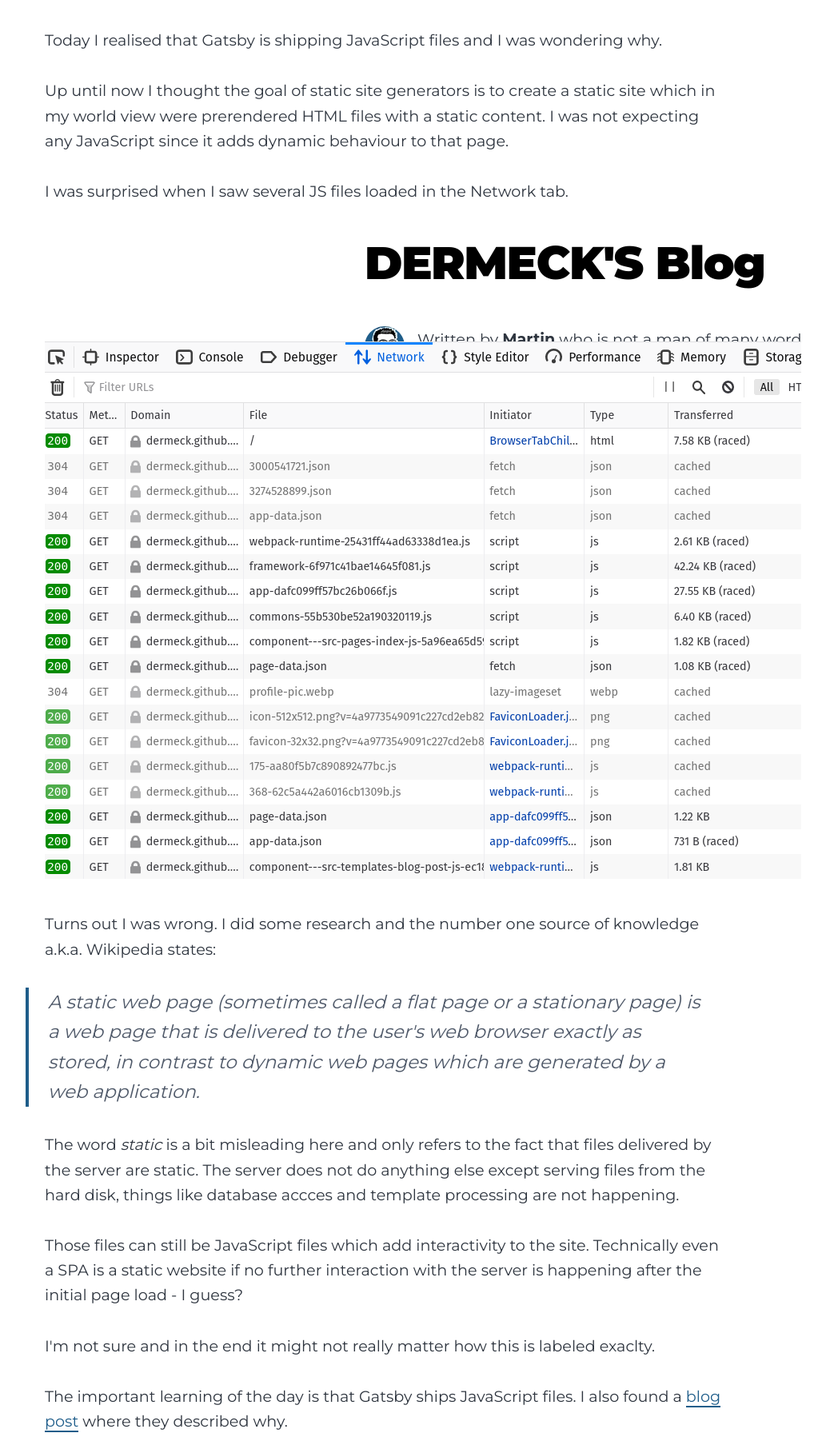
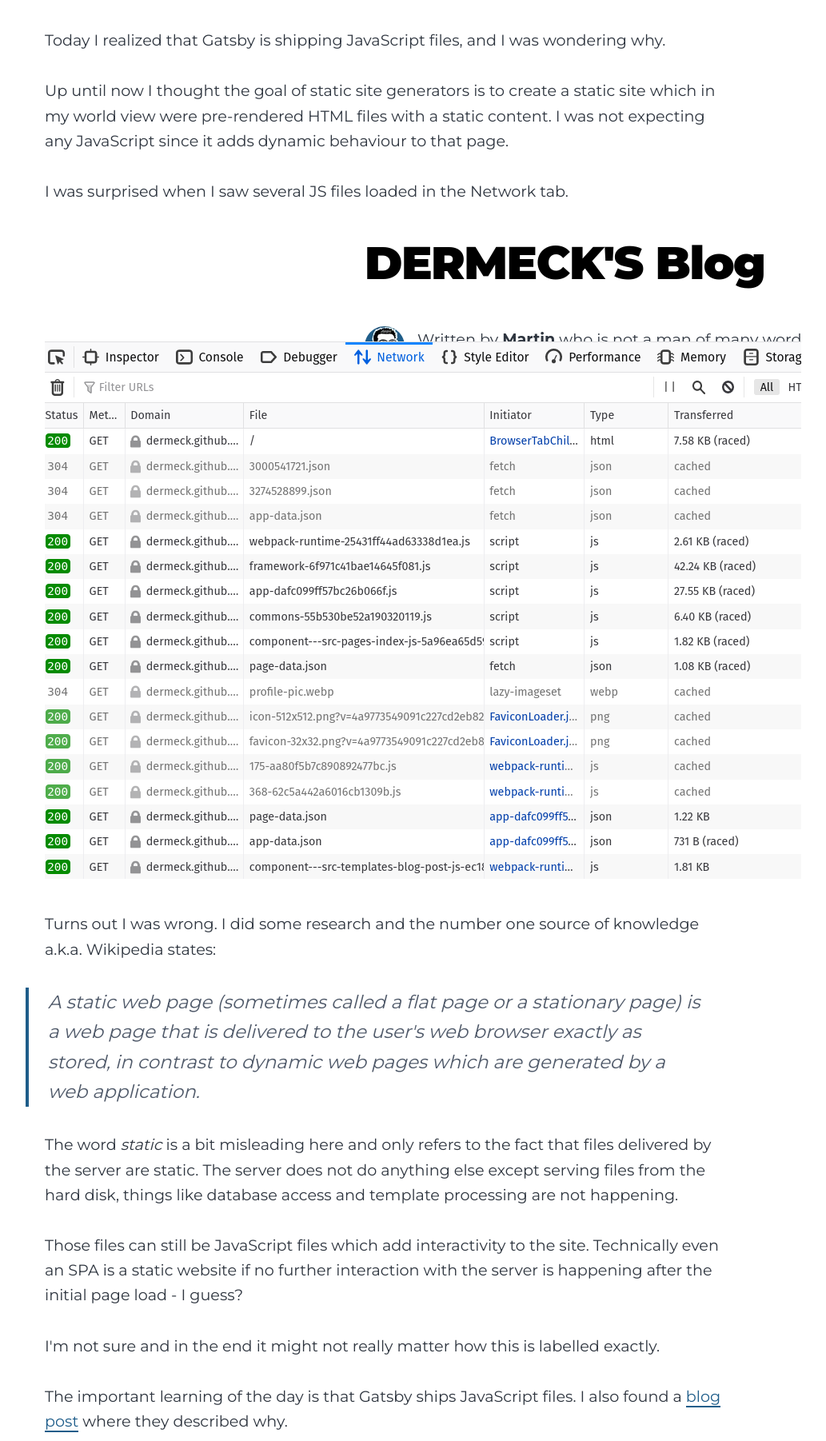
Before and after one commit to dermeck/dermeck.github.io, a Gatsby site: page /gatsby-js/ in a window 1280 px wide. Shown: the part 278-2080 px from the top of the page at 80% size, without its empty margins (156-1189 px from the left). Built offline with nearby package versions, Linux system fonts and the light colour scheme; Gatsby itself is replaced by a stand-in of ours.

Commit message:
fix spelling

```diff
--- a/content/blog/gatsby-js/index.md
+++ b/content/blog/gatsby-js/index.md
@@ -1,12 +1,12 @@
 ---
 title: Why is there JavaScript in my static side?
 date: "2021-05-18"
-description: "Today I realised that Gatsby is shipping JavaScript files and I was wondering why."
+description: "Today I realized that Gatsby is shipping JavaScript files, and I was wondering why."
 ---
 
-Today I realised that Gatsby is shipping JavaScript files and I was wondering why.
+Today I realized that Gatsby is shipping JavaScript files, and I was wondering why.
 
-Up until now I thought the goal of static site generators is to create a static site which in my world view were prerendered HTML files with a static content. I was not expecting any JavaScript since it adds dynamic behaviour to that page.
+Up until now I thought the goal of static site generators is to create a static site which in my world view were pre-rendered HTML files with a static content. I was not expecting any JavaScript since it adds dynamic behaviour to that page.
 
 I was surprised when I saw several JS files loaded in the Network tab.
 
@@ -16,10 +16,10 @@
 
 > A static web page (sometimes called a flat page or a stationary page) is a web page that is delivered to the user's web browser exactly as stored, in contrast to dynamic web pages which are generated by a web application.
 
- The word *static* is a bit misleading here and only refers to the fact that files delivered by the server are static. The server does not do anything else except serving files from the hard disk, things like database accces and template processing are not happening.
+ The word *static* is a bit misleading here and only refers to the fact that files delivered by the server are static. The server does not do anything else except serving files from the hard disk, things like database access and template processing are not happening.
 
- Those files can still be JavaScript files which add interactivity to the site. Technically even a SPA is a static website if no further interaction with the server is happening after the initial page load - I guess?
+ Those files can still be JavaScript files which add interactivity to the site. Technically even an SPA is a static website if no further interaction with the server is happening after the initial page load - I guess?
 
- I'm not sure and in the end it might not really matter how this is labeled exaclty.
+ I'm not sure and in the end it might not really matter how this is labelled exactly.
 
  The important learning of the day is that Gatsby ships JavaScript files. I also found a [blog post](https://www.gatsbyjs.com/blog/2020-01-30-why-gatsby-is-better-with-javascript/) where they described why.
```
